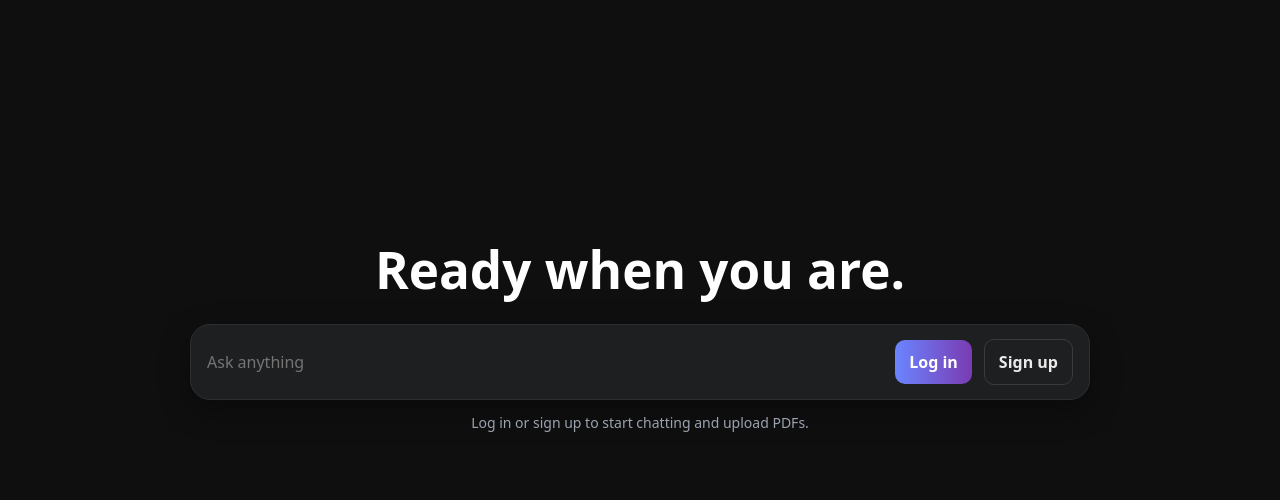
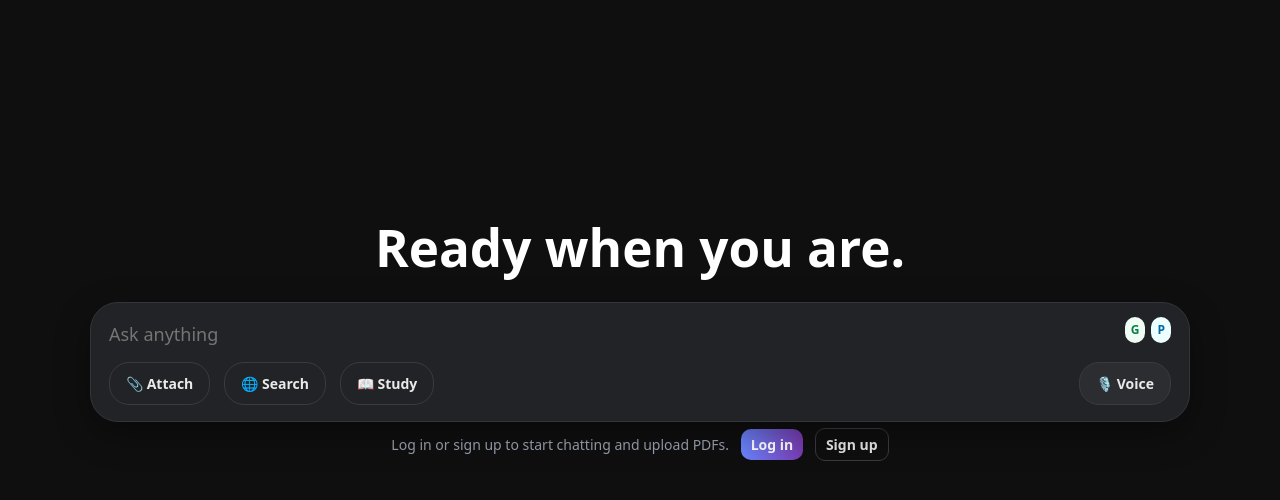
Before and after one commit to Shrvaani/RAG_Chat_Assistant_Django, a Django app: page / in a window 1280 px wide. Shown: the part 56-556 px from the top of the page. Run offline with Django 4.2, Linux system fonts and the light colour scheme.

Commit message:
Landing input: style like ChatGPT bar with chips (Attach, Search, Study) and Voice; badges at top-right

```diff
--- a/templates/chat/landing_public.html
+++ b/templates/chat/landing_public.html
@@ -8,8 +8,14 @@
   body { background: #0f0f10; color: var(--text-primary); }
   .landing-wrap { min-height: 80vh; display:flex; flex-direction:column; align-items:center; justify-content:center; padding: 24px; }
   .landing-title { font-size: clamp(28px, 4vw, 56px); font-weight: 700; color: #fff; margin: 0 0 24px 0; text-align:center; }
-  .landing-bar { width: min(900px, 92vw); background: #1e1f21; border: 1px solid #2e2f33; border-radius: 20px; padding: 14px 16px; display:flex; align-items:center; gap:12px; box-shadow: 0 10px 30px rgba(0,0,0,0.35); }
-  .landing-input { flex: 1; background: transparent; border: none; outline: none; color: #eaeaea; font-size: 16px; }
+  .landing-bar { width: min(1100px, 92vw); background: #222326; border: 1px solid #33353a; border-radius: 28px; padding: 18px 18px 16px; box-shadow: 0 12px 34px rgba(0,0,0,0.35); position: relative; }
+  .landing-input-row { display:flex; align-items:center; gap:12px; }
+  .landing-input { flex: 1; background: transparent; border: none; outline: none; color: #eaeaea; font-size: 18px; }
+  .addon-badges { position: absolute; right: 18px; top: 14px; display:flex; gap:6px; }
+  .badge-pill { background:#f0fdf4; color:#0a7f47; border-radius: 12px; padding: 4px 6px; font-size:12px; font-weight:700; }
+  .chip-row { display:flex; align-items:center; gap:14px; margin-top: 14px; }
+  .chip { display:flex; align-items:center; gap:10px; color:#eaeaea; border:1px solid #3a3b3f; padding:10px 16px; border-radius: 20px; font-weight:600; font-size:14px; }
+  .chip-voice { margin-left:auto; display:flex; align-items:center; gap:10px; color:#eaeaea; background:#2b2d31; border:1px solid #3a3b3f; padding:10px 16px; border-radius: 20px; font-weight:600; font-size:14px; }
   .btn-login { background: linear-gradient(90deg, var(--grad-start), var(--grad-end)); color:#fff; padding:10px 14px; border-radius:10px; text-decoration:none; font-weight:600; }
   .btn-signup { background: transparent; color:#eaeaea; border:1px solid #3a3b3f; padding:10px 14px; border-radius:10px; text-decoration:none; font-weight:600; }
   .landing-hint { margin-top: 12px; color:#9ba3af; font-size: 14px; }
@@ -19,11 +25,21 @@
   <h1 class="landing-title">Ready when you are.</h1>
 
   <div class="landing-bar">
-    <input type="text" class="landing-input" placeholder="Ask anything">
-    <a href="{% url 'accounts:login' %}" class="btn-login">Log in</a>
-    <a href="{% url 'accounts:register' %}" class="btn-signup">Sign up</a>
+    <div class="addon-badges">
+      <div class="badge-pill">G</div>
+      <div class="badge-pill" style="background:#ecfeff;color:#0369a1;">P</div>
+    </div>
+    <div class="landing-input-row">
+      <input type="text" class="landing-input" placeholder="Ask anything">
+    </div>
+    <div class="chip-row">
+      <div class="chip">📎 Attach</div>
+      <div class="chip">🌐 Search</div>
+      <div class="chip">📖 Study</div>
+      <div class="chip-voice">🎙️ Voice</div>
+    </div>
   </div>
 
-  <p class="landing-hint">Log in or sign up to start chatting and upload PDFs.</p>
+  <p class="landing-hint">Log in or sign up to start chatting and upload PDFs. <a href="{% url 'accounts:login' %}" class="btn-login" style="margin-left:8px; padding:6px 10px; font-size:14px;">Log in</a> <a href="{% url 'accounts:register' %}" class="btn-signup" style="margin-left:8px; padding:6px 10px; font-size:14px;">Sign up</a></p>
 </div>
 {% endblock %}
```
